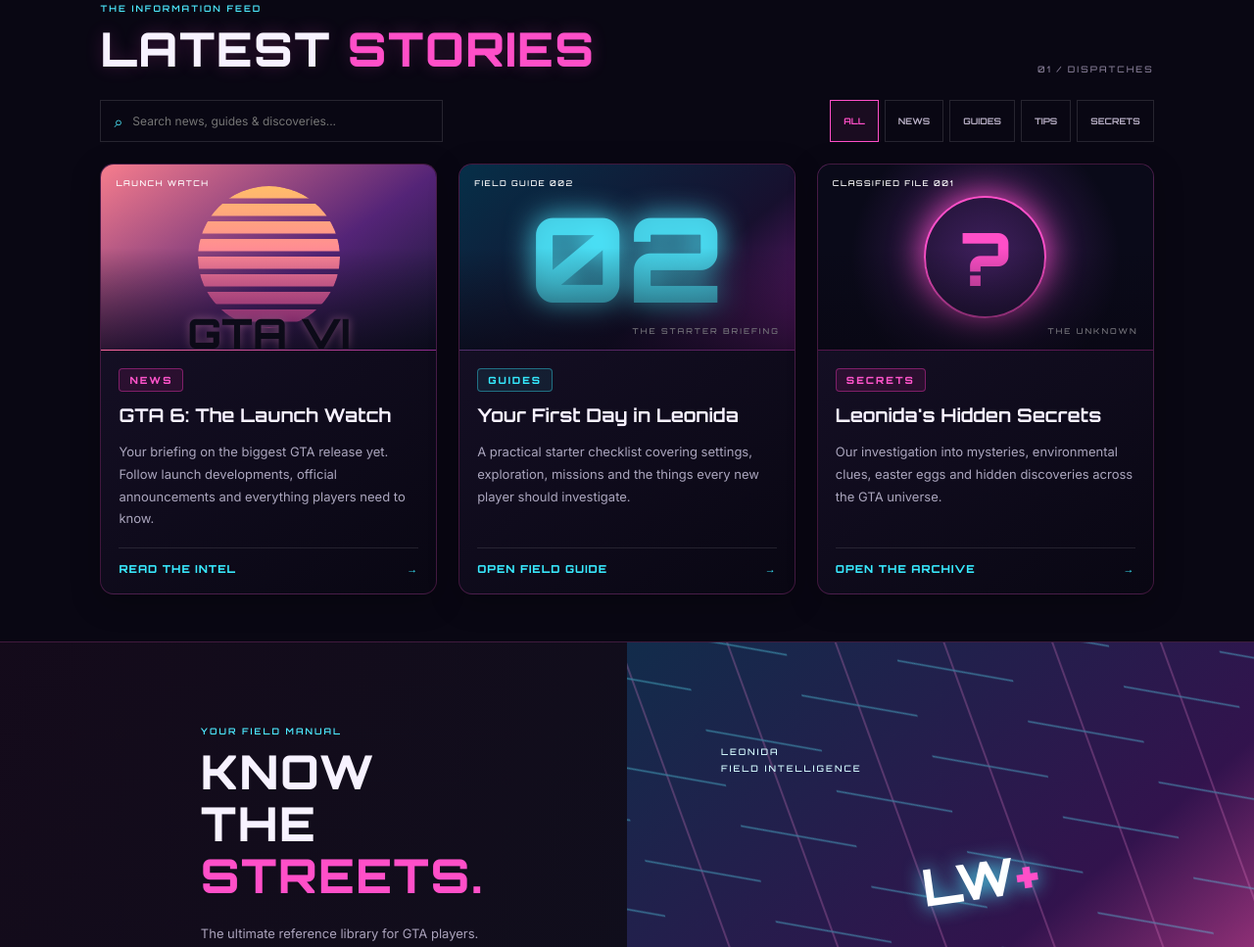
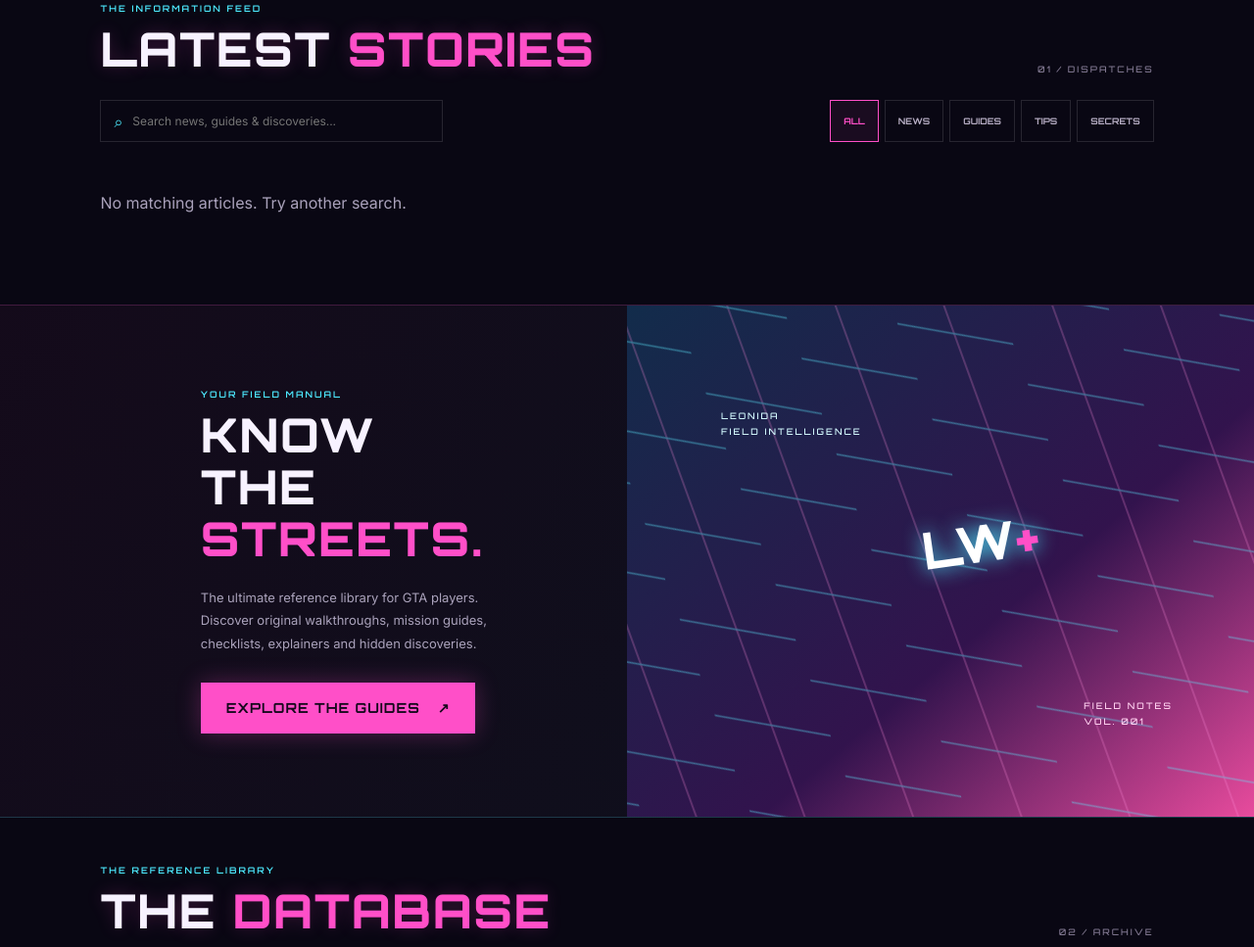
Before and after one commit to ViceCityIntel/Vice-City-Intel, a plain HTML site: page index.html in a window 1280 px wide. Shown: the part 1483-2450 px from the top of the page at 98% size. Drawn offline with Linux system fonts and the light colour scheme; no server answers.

Commit message:
Update index.html

```diff
--- a/index.html
+++ b/index.html
@@ -190,47 +190,7 @@ type="search" placeholder="Search news, guides & discoveries..." aria-label="Sea
       <div class="article-grid" id="articleGrid">
 
 
-<article class="article-card" data-category="news" data-search="gta 6 launch release day latest news leonida rockstar">
-  <div class="article-art art-sunset">
-    <span class="art-label">LAUNCH WATCH</span>
-    <div class="sunset-disc"></div>
-    <div class="art-city">GTA VI</div>
-  </div>
-  <div class="article-info">
-    <span class="category">NEWS</span>
-    <h3>GTA 6: The Launch Watch</h3>
-    <p>Your briefing on the biggest GTA release yet. Follow launch developments, official announcements and everything players need to know.</p>
-    <a href="launch-watch.html" class="read-link">READ THE INTEL <span>→</span></a>
-  </div>
-</article>
 
-<article class="article-card" data-category="guides" data-search="gta 6 beginner starter guide first day tips leonida">
-  <div class="article-art art-grid">
-    <span class="art-label">FIELD GUIDE 002</span>
-    <div class="big-symbol">02</div>
-    <div class="art-caption">THE STARTER BRIEFING</div>
-  </div>
-  <div class="article-info">
-    <span class="category cyan">GUIDES</span>
-    <h3>Your First Day in Leonida</h3>
-    <p>A practical starter checklist covering settings, exploration, missions and the things every new player should investigate.</p>
-    <a href="first-day-in-leonida.html" class="read-link">OPEN FIELD GUIDE <span>→</span></a>
-  </div>
-</article>
-
-<article class="article-card" data-category="secrets" data-search="gta 6 secrets mysteries easter eggs hidden discoveries leonida">
-  <div class="article-art art-mystery">
-    <span class="art-label">CLASSIFIED FILE 001</span>
-    <div class="mystery-ring">?</div>
-    <div class="art-caption">THE UNKNOWN</div>
-  </div>
-  <div class="article-info">
-    <span class="category">SECRETS</span>
-    <h3>Leonida's Hidden Secrets</h3>
-    <p>Our investigation into mysteries, environmental clues, easter eggs and hidden discoveries across the GTA universe.</p>
-    <a href="leonida-secrets.html" class="read-link">OPEN THE ARCHIVE <span>→</span></a>
-  </div>
-</article>
 
 
 
```
